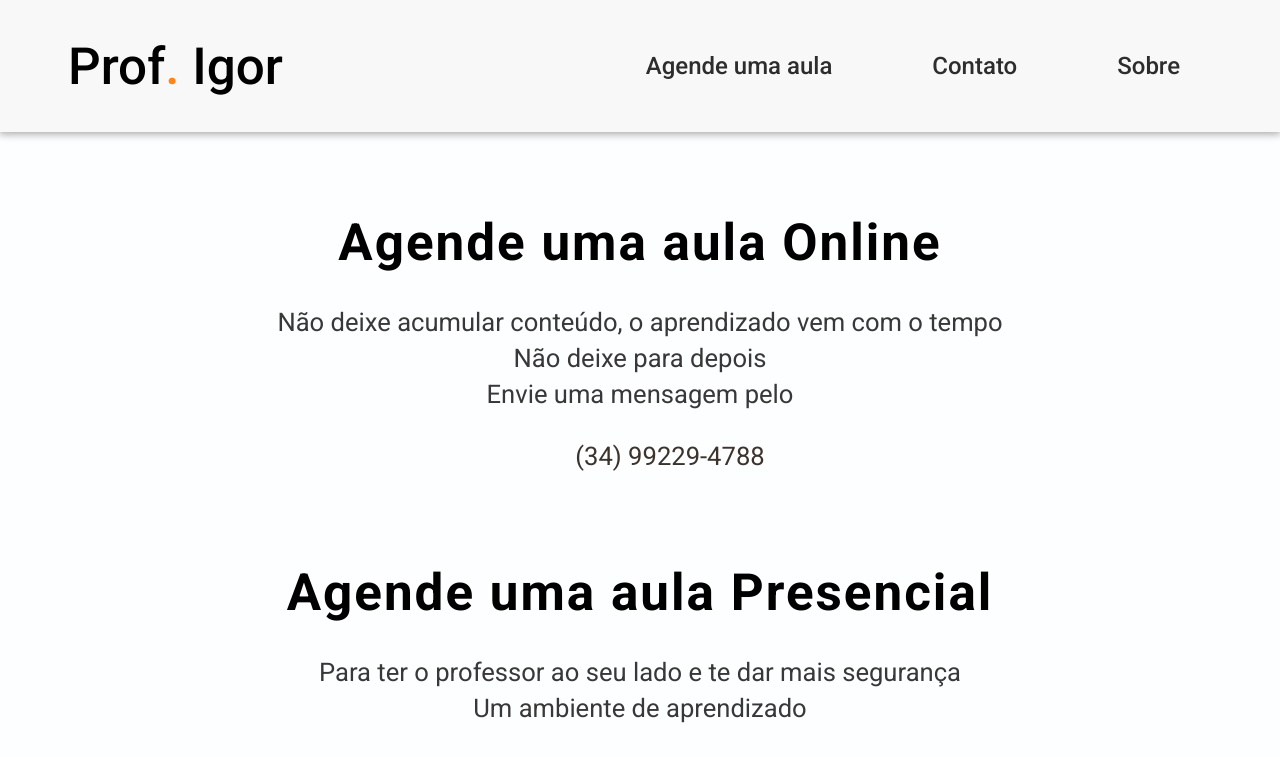
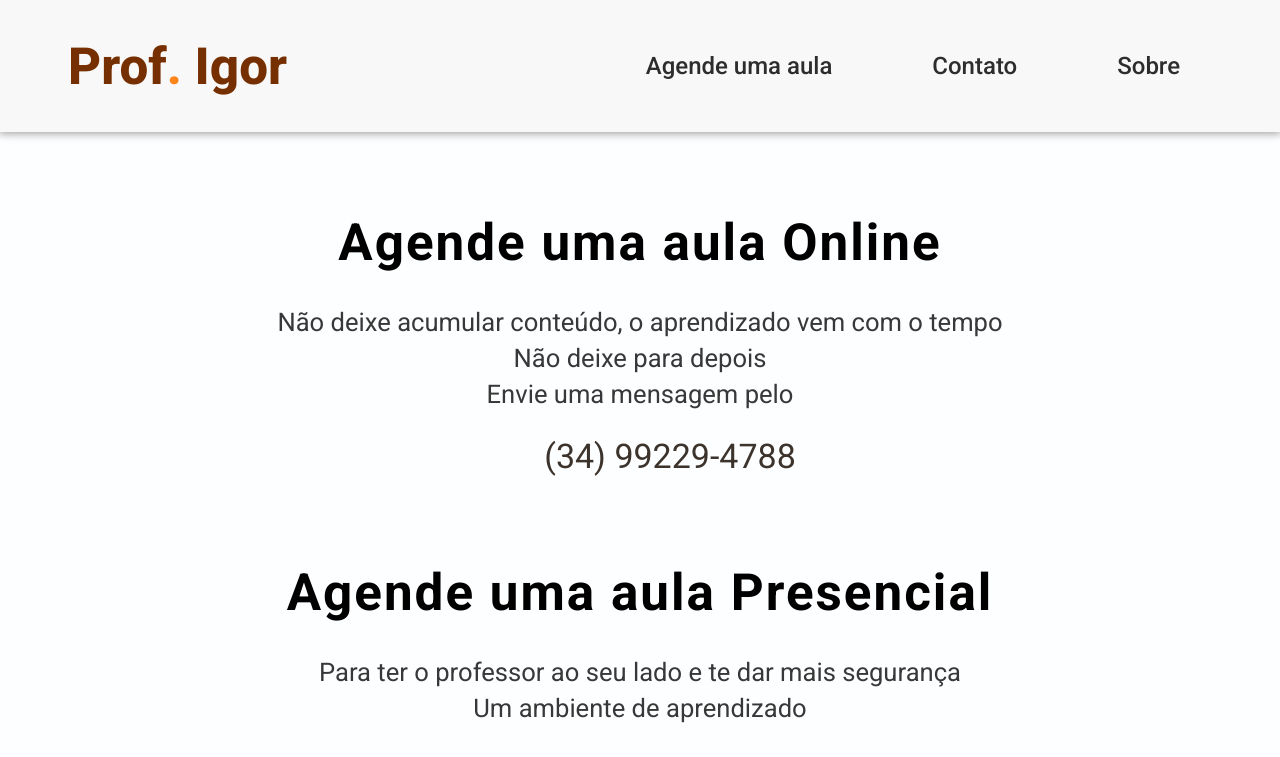
Before and after one commit to Igor-Calandrine/Pagina-Aula-Particular, a plain HTML site: page Agende/agende.html in a window 1280 px wide. Shown: the top 757 px of the page. Drawn offline with Linux system fonts and the light colour scheme; a web font is replaced by a local one.

Commit message:
Pequenos ajustes em fonte

```diff
--- a/Agende/agende.css
+++ b/Agende/agende.css
@@ -44,6 +44,7 @@
 }
 
 .online span {
+   font-size: 2.125rem;
    color: rgb(45, 45, 45);
    transition: 1s;
    animation: colorir 2.4s ease infinite alternate;
--- a/style/nav.css
+++ b/style/nav.css
@@ -15,8 +15,9 @@ nav .nome {
    margin-left: 48px;
 }
 
-nav .nome:hover {
+nav:hover .nome {
    font-weight: 800;
+   color: rgb(118, 47, 0);
 }
 
 nav ul {
```
